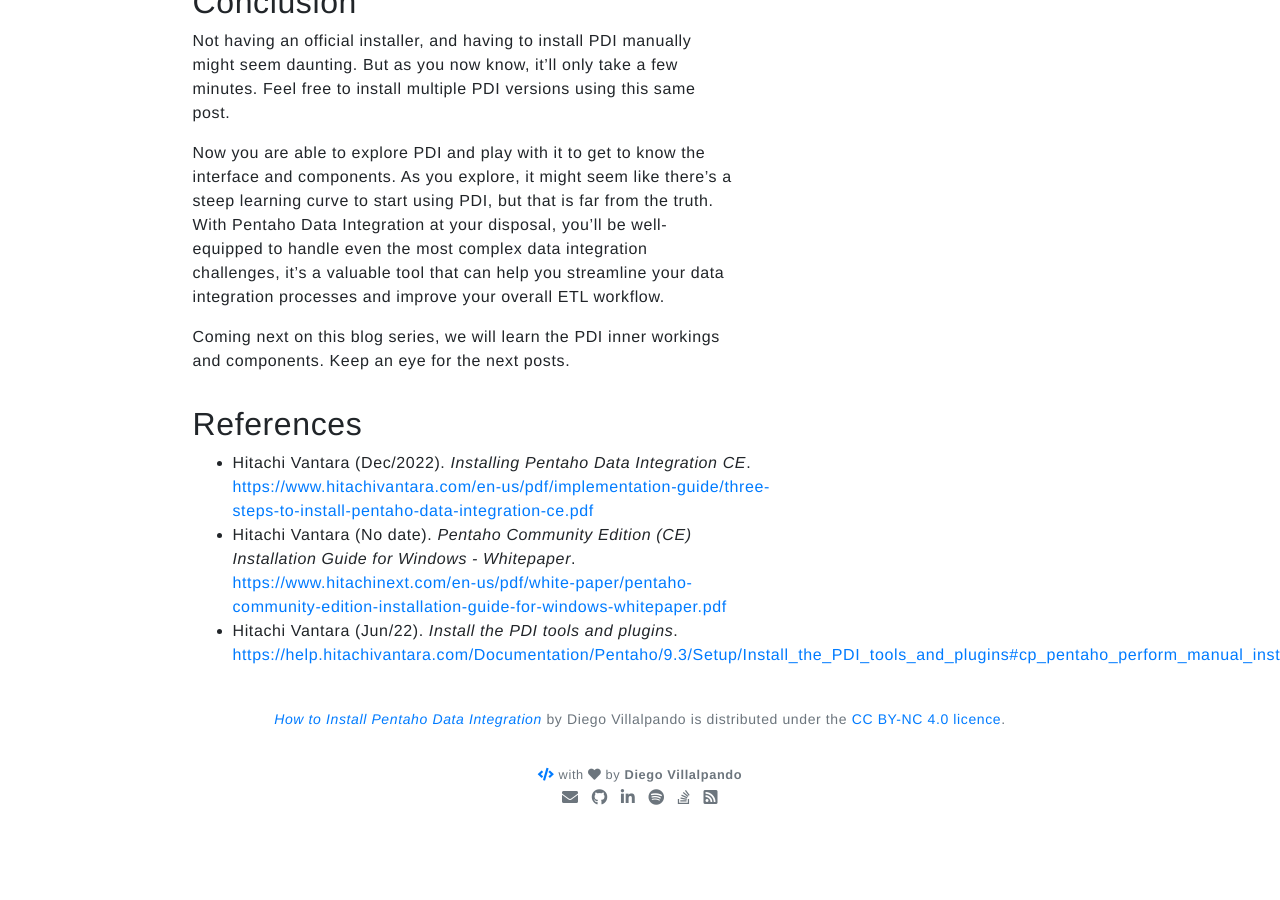
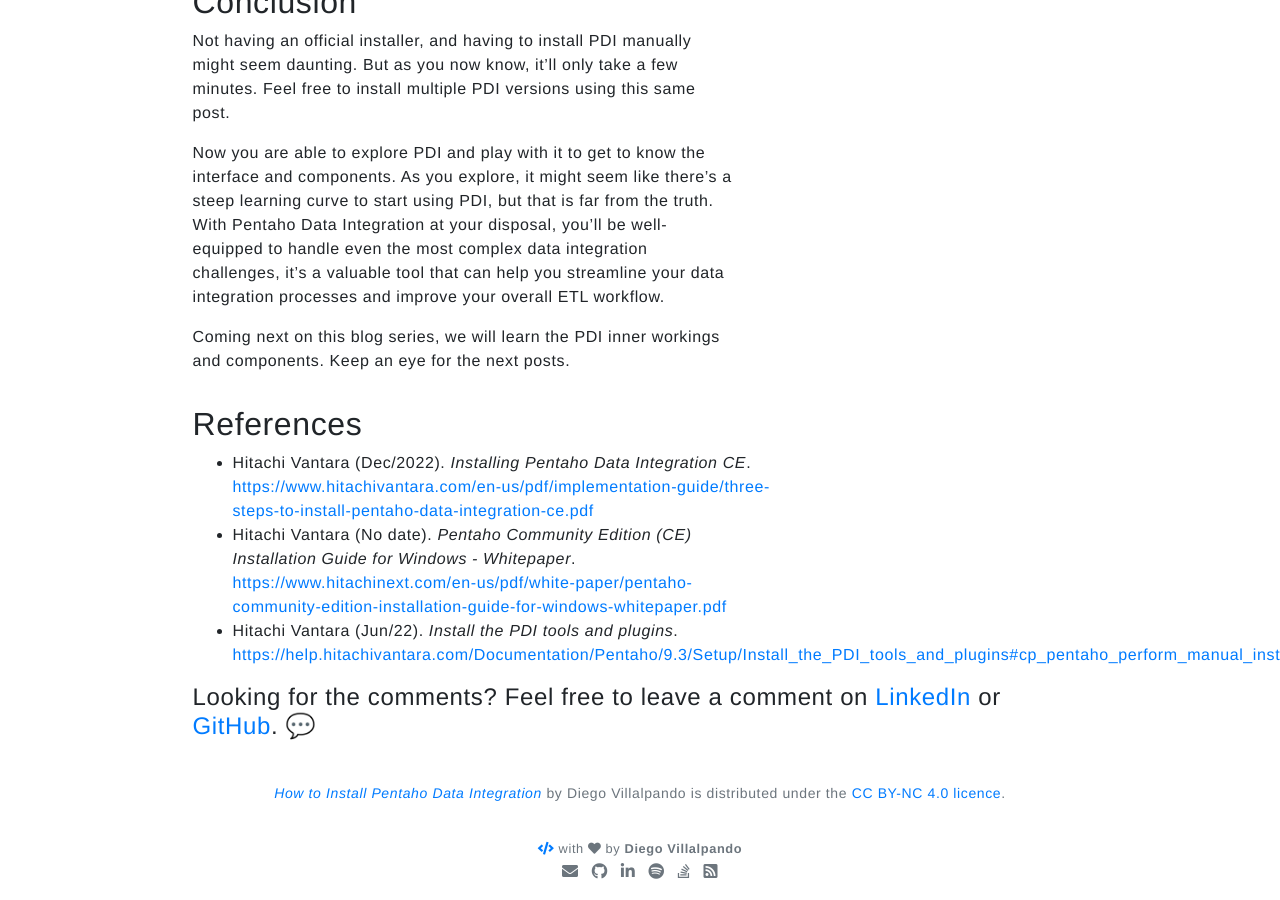
Before and after one commit to Dialvive/dialvive.dev, a Jekyll site: the page built from _posts/2023-04-23-How-to-Install-Pentaho-Data-Integration.md, in a window 1280 px wide and 900 px high, scrolled down 2723 px. Built offline with Jekyll 4.4.1, drawn with Linux system fonts in a browser that asks for light colours; nearby versions of some CDN libraries; emoji names are drawn with the system emoji font; our own code applies the rules of GitHub Pages for plain Markdown files; before the commit the page ends 3549 px from its top, so only the background shows below that.

Commit message:
Update 2023-04-23-How-to-Install-Pentaho-Data-Integration.md

```diff
--- a/_posts/2023-04-23-How-to-Install-Pentaho-Data-Integration.md
+++ b/_posts/2023-04-23-How-to-Install-Pentaho-Data-Integration.md
@@ -84,3 +84,5 @@ Coming next on this blog series, we will learn the PDI inner workings and compon
 - Hitachi Vantara (Dec/2022). *Installing Pentaho Data Integration CE*. <https://www.hitachivantara.com/en-us/pdf/implementation-guide/three-steps-to-install-pentaho-data-integration-ce.pdf>
 - Hitachi Vantara (No date). *Pentaho Community Edition (CE) Installation Guide for Windows - Whitepaper*. <https://www.hitachinext.com/en-us/pdf/white-paper/pentaho-community-edition-installation-guide-for-windows-whitepaper.pdf>
 - Hitachi Vantara (Jun/22). *Install the PDI tools and plugins*. <https://help.hitachivantara.com/Documentation/Pentaho/9.3/Setup/Install_the_PDI_tools_and_plugins#cp_pentaho_perform_manual_install_of_pdi_design_tools_and_plugins>
+
+#### Looking for the comments? Feel free to leave a comment on [LinkedIn](https://www.linkedin.com/pulse/how-install-pentaho-data-integration-diego-a-villalpando-vel%C3%A1zquez) or [GitHub](https://github.com/Dialvive/dialvive.dev/issues/3). :speech_balloon:
```
